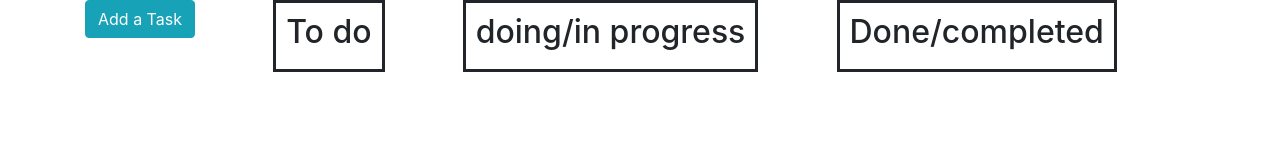
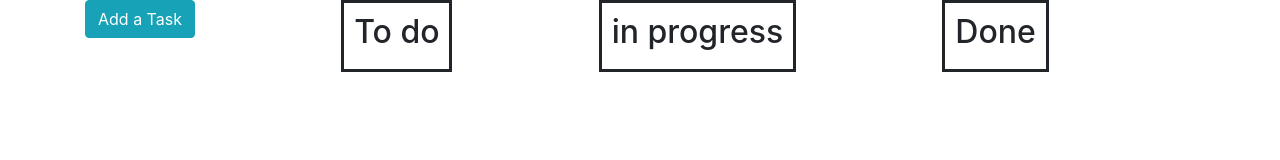
Before and after one commit to sophiesucode/task, a plain HTML site: page index.html in a window 1280 px wide. Drawn offline with nearby package versions, Linux system fonts and the light colour scheme.

Commit message:
changed doing/in progress to 'in progress'

```diff
--- a/index.html
+++ b/index.html
@@ -21,10 +21,10 @@
         <h2>To do</h2>
     </div>
     <div class="category">
-        <h2> doing/in progress</h2>
+        <h2> in progress</h2>
     </div>
 
-    <div class="category"><h2>Done/completed</h2></div>
+    <div class="category"><h2>Done</h2></div>
   <form>
 
   </form>
```
